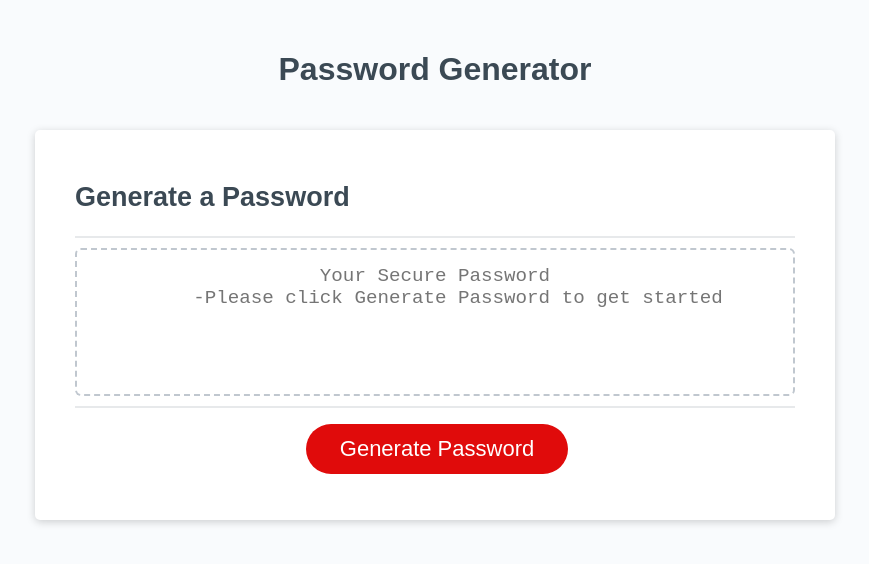
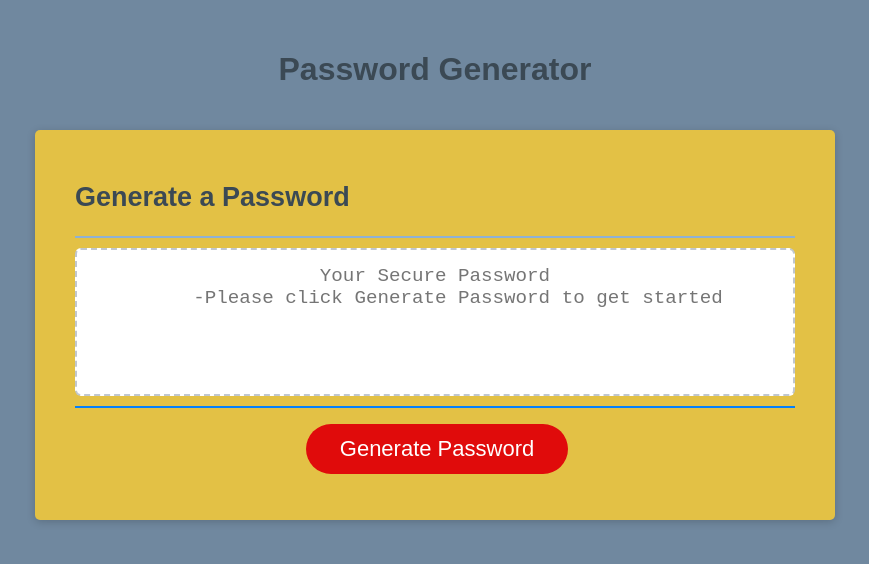
Before and after one commit to Homelesscats/Password-Gen, a plain HTML site: page index.html in a window 1280 px wide. Shown: the whole page, without its empty margins (205-1074 px from the left). Drawn offline with Linux system fonts and the light colour scheme.

Commit message:
colors changes as I hate a white background

```diff
--- a/assets/style.css
+++ b/assets/style.css
@@ -14,7 +14,7 @@ body,
 
 body {
   font-family: sans-serif;
-  background-color: #f9fbfd;
+  background-color: #70889f;
 }
 
 .wrapper {
@@ -31,7 +31,7 @@ header {
 }
 
 .card {
-  background-color: hsl(0, 0%, 100%);
+  background-color: hsl(47, 74%, 58%);
   border-radius: 5px;
   border-width: 1px;
   box-shadow: rgba(0, 0, 0, 0.18) 0px 2px 8px 0px;
@@ -46,7 +46,7 @@ header {
   content: " ";
   display: block;
   width: 100%;
-  background: #e7e9eb;
+  background: #8fb1d3;
   height: 2px;
 }
 
@@ -62,7 +62,7 @@ header {
   content: " ";
   display: block;
   width: 100%;
-  background: #e7e9eb;
+  background: #0480fc;
   height: 2px;
 }
 
```
